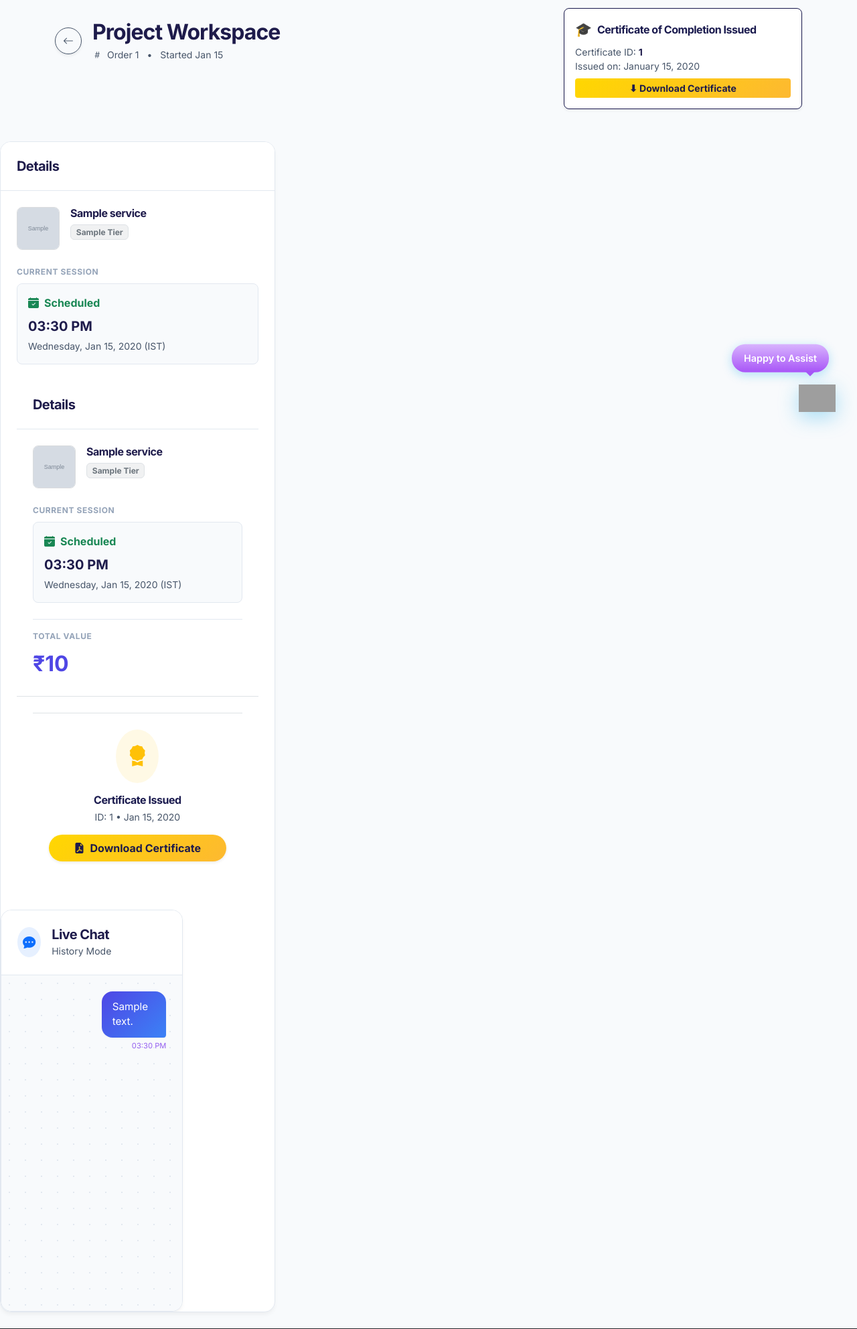
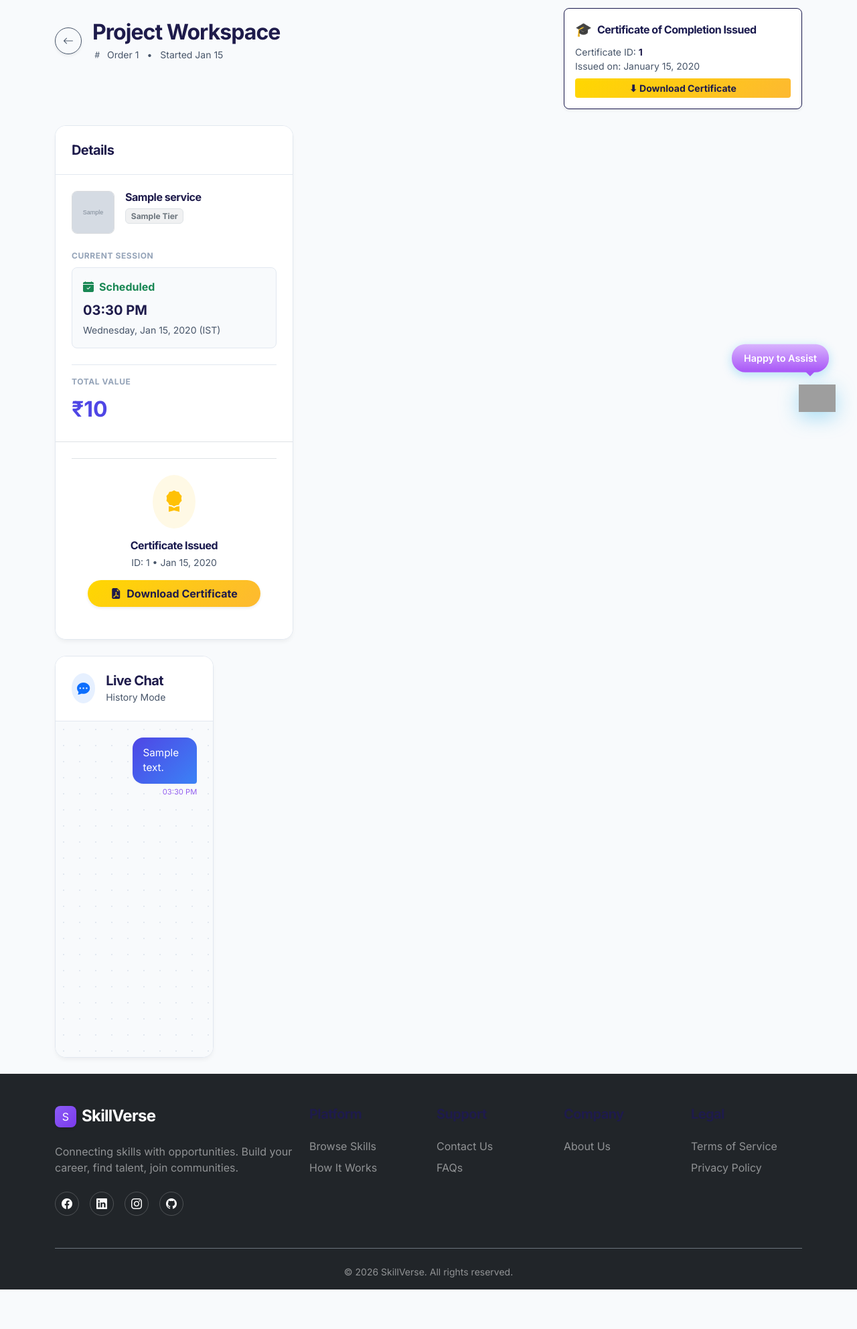
Before and after one commit to dakshbhavsar0007/SkillVerse, a Flask app: page /user/order/1 in a window 1280 px wide. Shown: the part 146-2130 px from the top of the page at 67% size. After the commit the page ends 2071 px from the top, so only its background shows below. Run offline with Flask 3, Linux system fonts and the light colour scheme; a user stored in the database is signed in; tables that the repository leaves empty hold one stand-in row (values such as "Sample post"); grey boxes marked "Sample" are stand-in pictures; data that the repository does not hold is empty; parts of the project's set-up code (start-up, migrations or seed data) failed here and were passed over; some libraries are stand-ins or nearby versions; grey boxes are pictures that could not be loaded.

Commit message:
Fix UI in order_detail.html and add default certificate template

```diff
--- a/templates/user/order_detail.html
+++ b/templates/user/order_detail.html
@@ -242,62 +242,13 @@
             {% endif %}
         </div>
     </div>
-</div>
 
-<div class="row g-4">
-    <!-- Sidebar: Details -->
-    <div class="col-lg-4 order-lg-2">
-        <!-- Project Card -->
-        <div class="workroom-card mb-4 fade-in-up delay-100 position-sticky" style="top: 100px;">
-            <div class="project-card-header">
-                <h5 class="fw-bold mb-0">Details</h5>
-            </div>
-            <div class="p-4">
-                <!-- Service Info -->
-                <div class="d-flex align-items-start mb-4">
-                    <img src="{{ order.service.get_image_url() }}"
-                        onerror="this.onerror=null; this.src='https://images.unsplash.com/photo-1516321318423-f06f85e504b3?w=500&q=80';"
-                        class="rounded-3 me-3 object-fit-cover border border-secondary border-opacity-25" width="64"
-                        height="64">
-                    <div>
-                        <h6 class="fw-bold mb-1 line-clamp-2">{{ order.service.title }}</h6>
-                        <span class="badge bg-secondary bg-opacity-10 text-secondary border">{{ order.budget_tier }}
-                            Tier</span>
-                    </div>
-                </div>
+    <div class="row g-4">
+        <!-- Sidebar: Details -->
+        <div class="col-lg-4 order-lg-2">
+            <!-- Project Card -->
+            <div class="workroom-card mb-4 fade-in-up delay-100 position-sticky" style="top: 100px;">
 
-                <!-- Session Status with nicer UI -->
-                <div class="mb-4">
-                    <span class="info-label">Current Session</span>
-                    {% if booking and booking.status not in ['cancelled', 'rejected'] %}
-                    <div class="p-3 rounded-3 border"
-                        style="background-color: var(--workroom-bg); border-color: var(--workroom-border) !important;">
-                        <div class="d-flex align-items-center text-success fw-bold mb-2">
-                            <i class="bi bi-calendar-check-fill me-2"></i>Scheduled
-                        </div>
-                        {% set start_local = booking.slot.start_time | to_ist %}
-                        <div class="fs-5 fw-bold text-dark mb-1">{{ start_local.strftime('%I:%M %p') }}</div>
-                        <div class="small text-muted">{{ start_local.strftime('%A, %b %d, %Y') }} (IST)</div>
-                    </div>
-                    {% else %}
-                    <div class="p-3 rounded-3 border border-warning border-opacity-50"
-                        style="background-color: rgba(245, 158, 11, 0.05);">
-                        <div class="d-flex align-items-center text-warning fw-bold mb-2">
-                            <i class="bi bi-calendar-event me-2"></i>Needs Scheduling
-                        </div>
-
-                        {% if current_user.id == order.buyer_id %}
-                        <p class="small text-muted mb-3">Please select a time slot to begin.</p>
-                        <button class="btn btn-warning btn-sm w-100 rounded-pill shadow-sm fw-bold text-dark"
-                            data-bs-toggle="modal" data-bs-target="#calendarModal">
-                            Book Session
-                        </button>
-                        {% else %}
-                        <p class="small text-muted mb-0 fst-italic">Waiting for client to book.</p>
-                        {% endif %}
-                    </div>
-                    {% endif %}
-                </div>
                 <div class="project-card-header">
                     <h5 class="fw-bold mb-0">Details</h5>
                 </div>
@@ -435,7 +386,8 @@
                         <p class="text-muted mb-4 lead fs-6">
                             This will finalize the order and automatically issue an official
                             <span class="fw-bold text-dark"
-                                style="background-color: #FFD700; padding: 0 4px;">Certificate of Completion</span>
+                                style="background-color: #FFD700; padding: 0 4px;">Certificate
+                                of Completion</span>
                             to the buyer.
                         </p>
 
```
Also changed, not shown: static/certificate_template.png (added).
